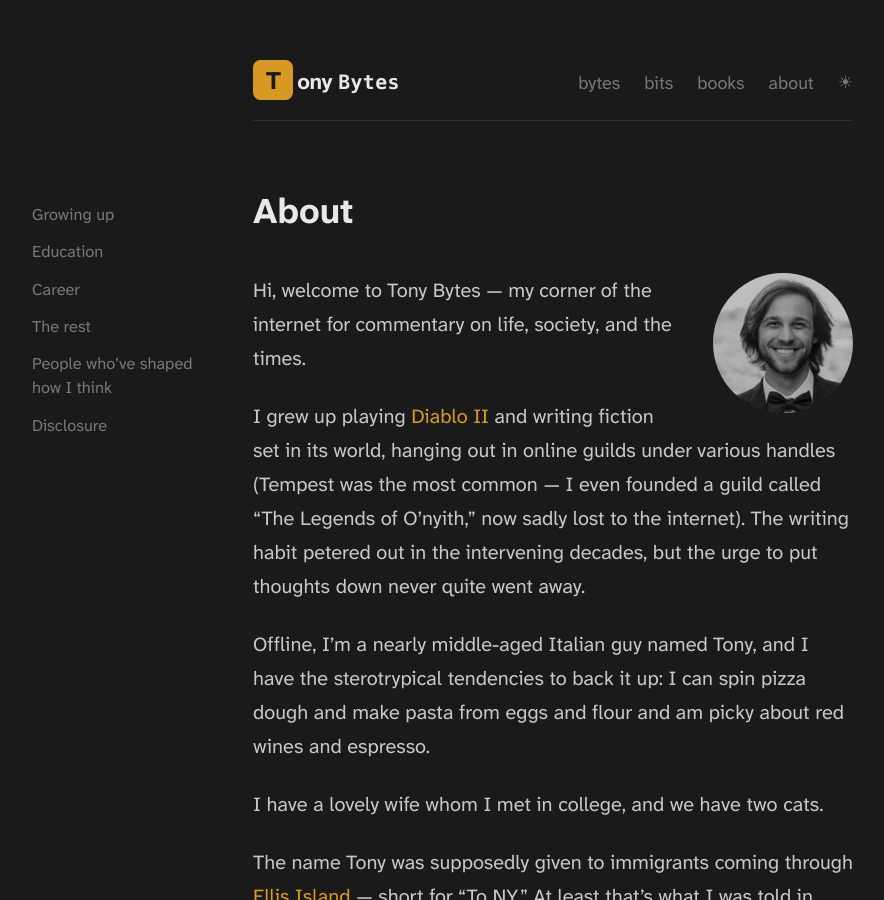
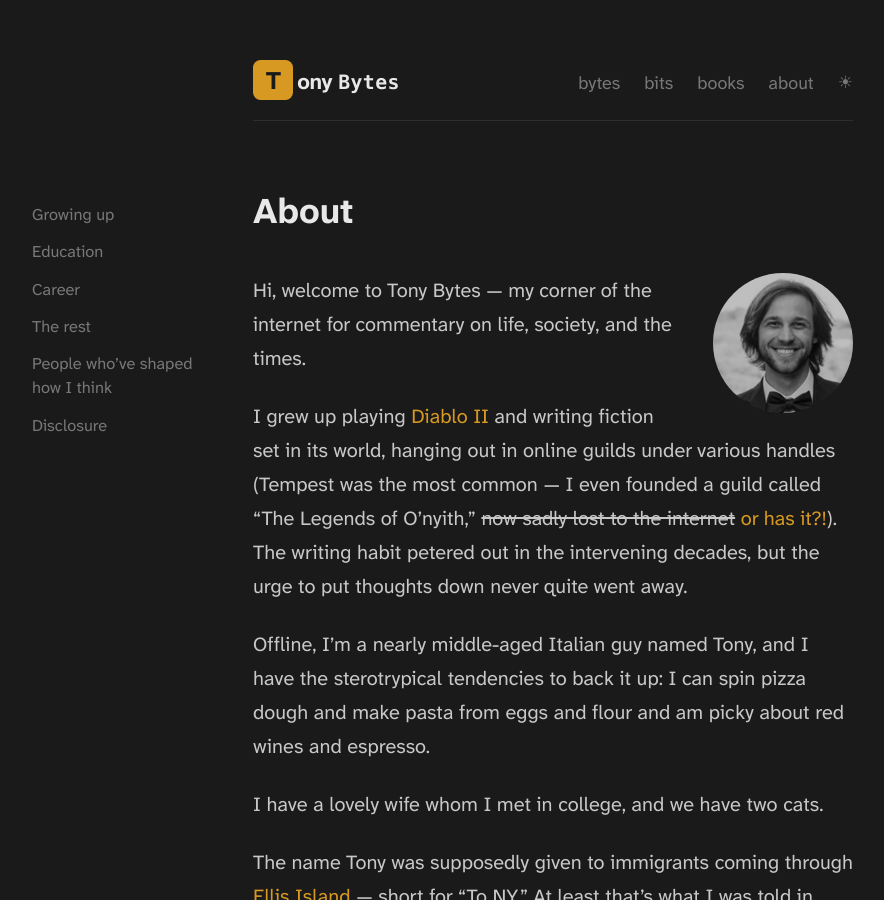
Before and after one commit to dreslan/tonybytes.net, a Jekyll site: the page built from about.md, in a window 1280 px wide and 900 px high. Shown: the whole window, without its empty margins (87-971 px from the left). Built offline with Jekyll 4.4.1, drawn with Linux system fonts in a browser that asks for light colours.

Commit message:
feat: link to onyith.net and dreslan.com hub
- About page: strikethrough "sadly lost to the internet" with link to onyith.net
- Footer: add dreslan.com link
- Gitignore post: remove stale "old blog" note

Co-Authored-By: Claude Opus 4.6 (1M context) <noreply@anthropic.com>

```diff
--- a/_layouts/default.html
+++ b/_layouts/default.html
@@ -38,6 +38,7 @@
       <span class="footer-links">
         <a href="{{ '/feed.xml' | relative_url }}">rss</a>
         <a href="https://github.com/dreslan">github</a>
+        <a href="https://dreslan.com">dreslan.com</a>
       </span>
       <span class="footer-disclaimer">All content written by a human. No AIs were harmed in the making of this website. <a href="{{ '/disclosure' | relative_url }}">See disclosure on AI usage</a>.</span>
       <span class="footer-license">Blog content licensed under <a href="https://creativecommons.org/licenses/by-nc/4.0/">CC BY-NC 4.0</a>. Fiction is all rights reserved.</span>
--- a/about.md
+++ b/about.md
@@ -8,7 +8,7 @@ permalink: "/about/"
 
 Hi, welcome to Tony Bytes — my corner of the internet for commentary on life, society, and the times.
 
-I grew up playing [Diablo II](https://en.wikipedia.org/wiki/Diablo_II) and writing fiction set in its world, hanging out in online guilds under various handles (Tempest was the most common — I even founded a guild called "The Legends of O'nyith," now sadly lost to the internet). The writing habit petered out in the intervening decades, but the urge to put thoughts down never quite went away.
+I grew up playing [Diablo II](https://en.wikipedia.org/wiki/Diablo_II) and writing fiction set in its world, hanging out in online guilds under various handles (Tempest was the most common — I even founded a guild called "The Legends of O'nyith," ~~now sadly lost to the internet~~ [or has it?!](https://onyith.net)). The writing habit petered out in the intervening decades, but the urge to put thoughts down never quite went away.
 
 Offline, I'm a nearly middle-aged Italian guy named Tony, and I have the sterotrypical tendencies to back it up: I can spin pizza dough and make pasta from eggs and flour and am picky about red wines and espresso.
 
```
Also changed, not shown: _posts/2024-05-01-generating-a-gitignore-for-a-project.md (+0 -2 lines).
